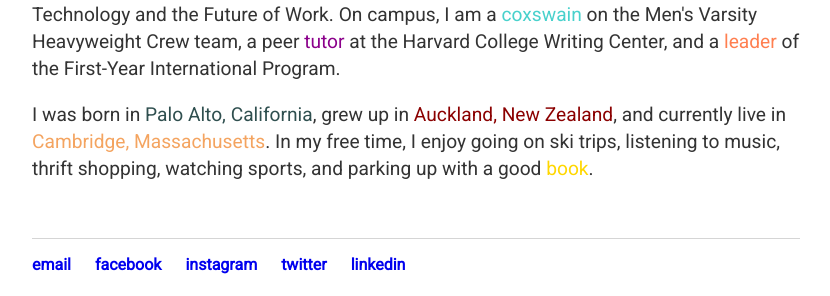
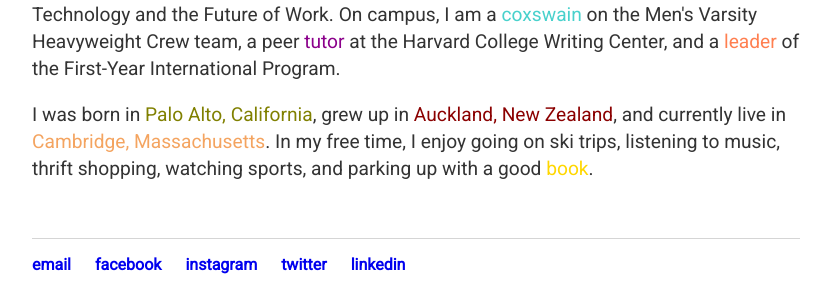
Before and after one commit to nicolas-yan/nicolas-yan.github.io, a Jekyll site: the page built from index.html, in a window 1280 px wide. Shown: the part 286-582 px from the top of the page, without its empty margins (224-1054 px from the left). Built offline with Jekyll 4.4.1, drawn with Linux system fonts in a browser that asks for light colours.

Commit message:
Update index.html

```diff
--- a/index.html
+++ b/index.html
@@ -5,7 +5,7 @@ title: Nicolas Yan
 <div class="blurb">
 	<h1>Nicolas Yan</h1>
 	<p>I am a Senior at <a href="https://college.harvard.edu" style="color:#c90016;">Harvard College</a> studying <a href="https://socialstudies.fas.harvard.edu/" style="color:#228B22;">Social Studies</a> with a research focus on Technology and the Future of Work. On campus, I am a <a href="https://gocrimson.com/sports/mcrew-hw/2019-20/bios/yan_nicolas_y7ex" style="color:#48D1CC;">coxswain</a> on the Men's Varsity Heavyweight Crew team, a peer <a href="https://writingcenter.fas.harvard.edu/" style="color:#8B008B;">tutor</a> at the Harvard College Writing Center, and a <a href="https://fip-fas.harvard.edu/nicolas-yan" style="color:#FF7F50;">leader</a> of the First-Year International Program.</p>
-	<p>I was born in <a href="https://www.google.com/maps/place/Stanford+Children's+Health+%7C+Lucile+Packard+Children's+Hospital+Stanford/@37.4360615,-122.2090439,13z/data=!4m5!3m4!1s0x808fa4cd4e3e1f87:0x2c282b9a6dbf354a!8m2!3d37.436065!4d-122.1740253" style="color:#2F4F4F;">Palo Alto, California</a>, grew up in <a href="https://www.google.com/maps/place/King's+College/@-36.9569334,174.8293523,15z/data=!4m5!3m4!1s0x6d0d4e92f0df63c3:0x51bcd3a5b851c0a!8m2!3d-36.9569337!4d174.838107" style="color:#8B0000;">Auckland, New Zealand</a>, and currently live in <a href="https://www.google.com/maps/place/Winthrop+House,+Cambridge,+MA+02138/@42.3701655,-71.123619,16z/data=!4m5!3m4!1s0x89e3775d054d3579:0x8a91cd3ea2fb823b!8m2!3d42.3701488!4d-71.1192282" style="color:#F4A460;">Cambridge, Massachusetts</a>. In my free time, I enjoy going on ski trips, listening to music, thrift shopping, watching sports, and parking up with a good <a href="https://www.goodreads.com/user/show/44310786-nicolas-yan" style="color:#FFD700;">book</a>.</p>
+	<p>I was born in <a href="https://www.google.com/maps/place/Stanford+Children's+Health+%7C+Lucile+Packard+Children's+Hospital+Stanford/@37.4360615,-122.2090439,13z/data=!4m5!3m4!1s0x808fa4cd4e3e1f87:0x2c282b9a6dbf354a!8m2!3d37.436065!4d-122.1740253" style="color:#808000;">Palo Alto, California</a>, grew up in <a href="https://www.google.com/maps/place/King's+College/@-36.9569334,174.8293523,15z/data=!4m5!3m4!1s0x6d0d4e92f0df63c3:0x51bcd3a5b851c0a!8m2!3d-36.9569337!4d174.838107" style="color:#8B0000;">Auckland, New Zealand</a>, and currently live in <a href="https://www.google.com/maps/place/Winthrop+House,+Cambridge,+MA+02138/@42.3701655,-71.123619,16z/data=!4m5!3m4!1s0x89e3775d054d3579:0x8a91cd3ea2fb823b!8m2!3d42.3701488!4d-71.1192282" style="color:#F4A460;">Cambridge, Massachusetts</a>. In my free time, I enjoy going on ski trips, listening to music, thrift shopping, watching sports, and parking up with a good <a href="https://www.goodreads.com/user/show/44310786-nicolas-yan" style="color:#FFD700;">book</a>.</p>
 	<br>
 	<br>
 </div><!-- /.blurb -->
```
